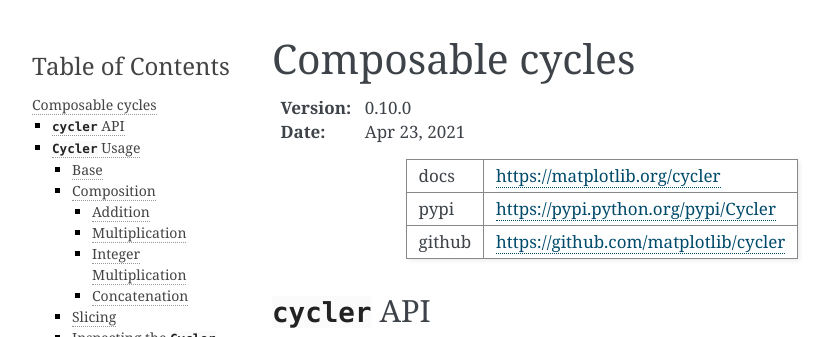
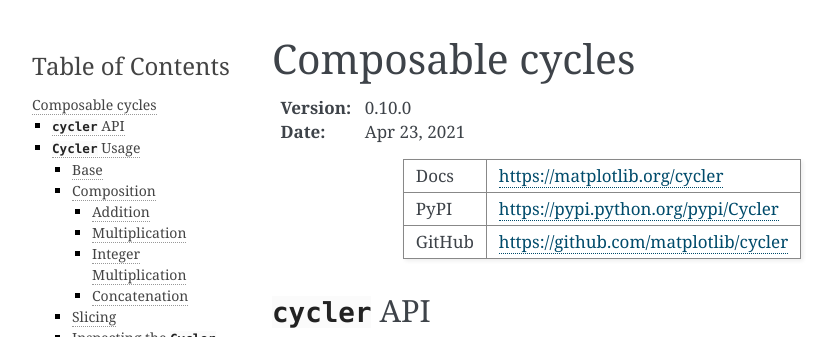
Before and after one commit to matplotlib/cycler, a Sphinx documentation site: the page built from doc/source/index.rst, in a window 1280 px wide and 900 px high, cut to the strip 0-337 px from the top of the window. Shown: the whole strip, without its empty margins (148-981 px from the left). Built offline with Sphinx 7.4.7, drawn with Linux system fonts in a browser that asks for light colours.

```diff
--- a/doc/source/index.rst
+++ b/doc/source/index.rst
@@ -11,9 +11,9 @@
 
 
 ====== ====================================
-docs   https://matplotlib.org/cycler
-pypi   https://pypi.python.org/pypi/Cycler
-github https://github.com/matplotlib/cycler
+Docs   https://matplotlib.org/cycler
+PyPI   https://pypi.python.org/pypi/Cycler
+GitHub https://github.com/matplotlib/cycler
 ====== ====================================
 
 
```
